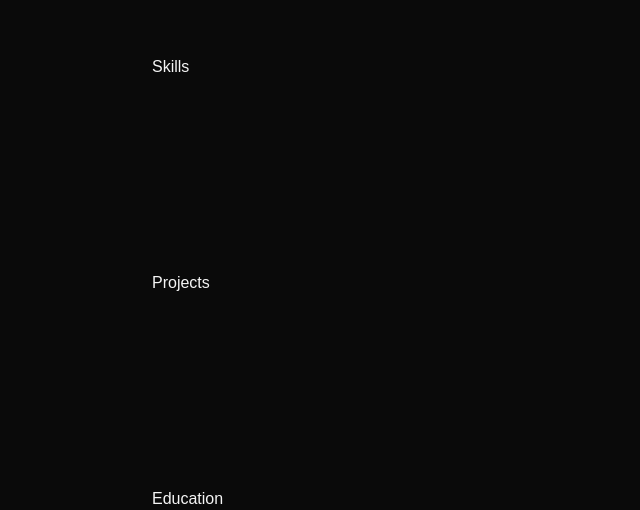
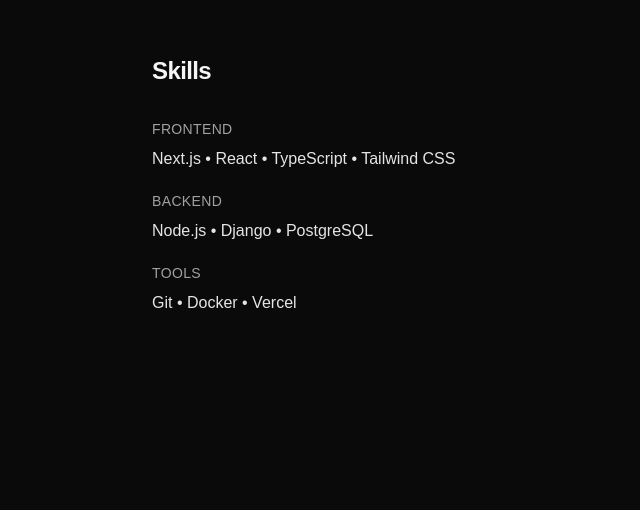
Before and after one commit to lllLucario/yuxuan-portfolio, a Next.js app: page / in a window 1280 px wide. Shown: the part 937-1447 px from the top of the page, without its empty margins (0-640 px from the left). Built offline with nearby package versions, Linux system fonts and the light colour scheme.

Commit message:
Add skills section to homepage and create skills data structure

```diff
--- /dev/null
+++ b/app/data/skills.ts
@@ -0,0 +1,37 @@
+export type Skill = {
+  name: string;
+  icon: string;
+};
+
+export type SkillGroup = {
+  title: string;
+  skills: Skill[];
+};
+
+export const skillGroups: SkillGroup[] = [
+  {
+    title: "Frontend",
+    skills: [
+      { name: "Next.js", icon: "nextjs" },
+      { name: "React", icon: "react" },
+      { name: "TypeScript", icon: "ts" },
+      { name: "Tailwind CSS", icon: "tailwind" },
+    ],
+  },
+  {
+    title: "Backend",
+    skills: [
+      { name: "Node.js", icon: "node" },
+      { name: "Django", icon: "django" },
+      { name: "PostgreSQL", icon: "postgres" },
+    ],
+  },
+  {
+    title: "Tools",
+    skills: [
+      { name: "Git", icon: "git" },
+      { name: "Docker", icon: "docker" },
+      { name: "Vercel", icon: "vercel" },
+    ],
+  },
+];
--- a/app/page.tsx
+++ b/app/page.tsx
@@ -1,5 +1,6 @@
 import Container from "@/components/layout/Container";
 import Section from "@/components/layout/Section";
+import { skillGroups } from "@/app/data/skills";
 
 export default function Home() {
   return (
@@ -8,7 +9,7 @@ export default function Home() {
         <Container>
           <div className="flex min-h-[80vh] items-center">
             <div className="space-y-6">
-              <h1 className="text-4xl font-semibold tracking-tight text-neutral-50 sm:text-5xl">
+              <h1 className="bg-gradient-to-r from-neutral-100 to-neutral-400 bg-clip-text text-4xl font-semibold tracking-tight text-transparent sm:text-5xl">
                 Full-Stack Developer
               </h1>
               <p className="text-lg text-neutral-200 sm:text-xl">Hi, I&apos;m Yuxuan Liu</p>
@@ -28,7 +29,21 @@ export default function Home() {
 
       <Section id="skills">
         <Container>
-          <div>Skills</div>
+          <div className="space-y-8">
+            <h2 className="text-2xl font-semibold tracking-tight text-neutral-100">Skills</h2>
+            <div className="space-y-5">
+              {skillGroups.map((group) => (
+                <div key={group.title} className="space-y-2">
+                  <h3 className="text-sm font-medium uppercase tracking-wide text-neutral-400">
+                    {group.title}
+                  </h3>
+                  <p className="text-base text-neutral-200">
+                    {group.skills.map((skill) => skill.name).join(" • ")}
+                  </p>
+                </div>
+              ))}
+            </div>
+          </div>
         </Container>
       </Section>
 
```
